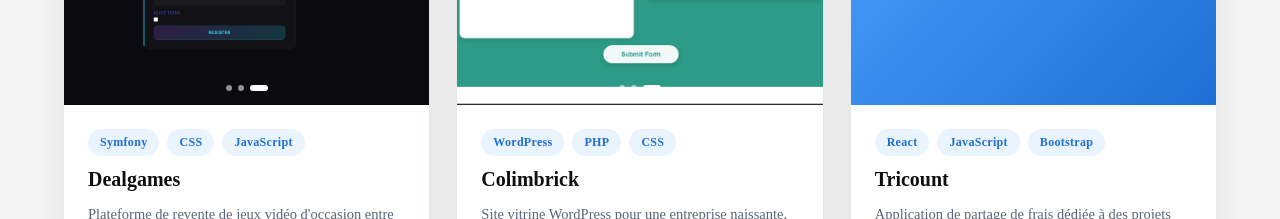
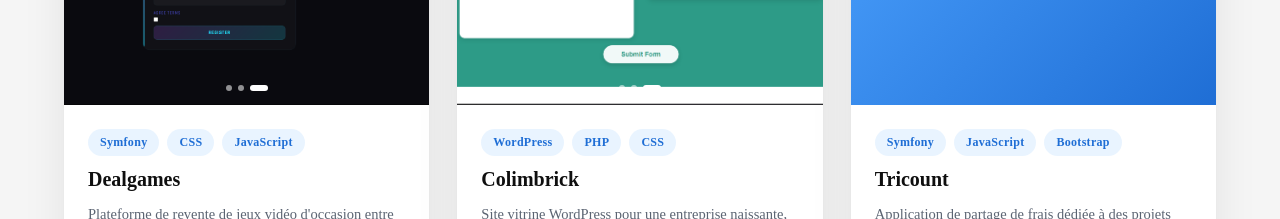
Before and after one commit to jules-madec/Portfolio_jules_madec, a React (Vite) app in the folder portfolio/: page / in a window 1280 px wide. Shown: the part 1320-1539 px from the top of the page. Built offline with nearby package versions, Linux system fonts and the light colour scheme.

Commit message:
fautes d'ortographe

```diff
--- a/portfolio/src/components/Projects/Projects.jsx
+++ b/portfolio/src/components/Projects/Projects.jsx
@@ -39,7 +39,7 @@
         title: 'Tricount',
         description:
             "Application de partage de frais dédiée à des projets écologiques, pour suivre et répartir facilement les dépenses d'un groupe.",
-        tags: ['React', 'JavaScript', 'Bootstrap'],
+        tags: ['Symfony', 'JavaScript', 'Bootstrap'],
         link: 'https://github.com/Boursier-Enzo/Projet-Tricount',
         linkText: 'Voir sur GitHub',
     },
```
